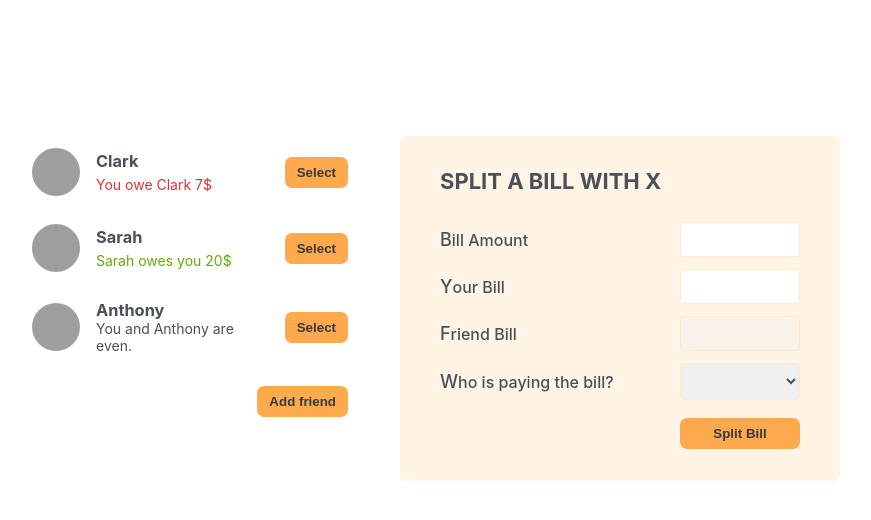
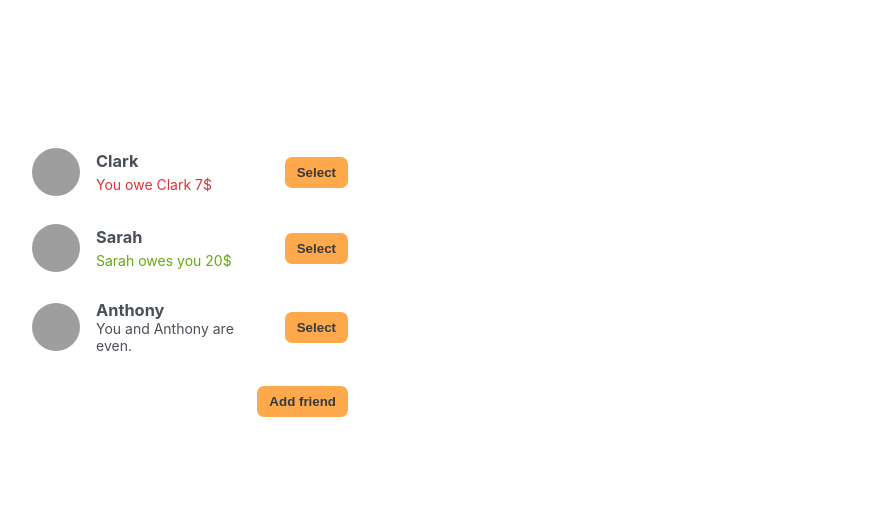
Before and after one commit to Charles-Rocke/Eat-n-Split, a React (Create React App) app: page / in a window 1280 px wide. Shown: the top 520 px of the page, without its empty margins (210-1081 px from the left). Built offline with nearby package versions, Linux system fonts and the light colour scheme; grey boxes are pictures that could not be loaded.

Commit message:
Added dynamic Split bill form rendering and conditional rendering

```diff
--- a/src/App.js
+++ b/src/App.js
@@ -38,6 +38,9 @@
   // form display state
   const [showAddFriend, setShowAddFriend] = useState(false);
 
+  // selected friend state
+  const [selectedFriend, setSelectedFriend] = useState(null);
+
   // Button onClick state
   function handleShowAddFriend() {
     setShowAddFriend((show) => !show);
@@ -50,35 +53,59 @@
     setShowAddFriend(false);
   }
 
+  // selection handle
+  function handleSelection(friend) {
+    // setSelectedFriend(friend);
+    setSelectedFriend((currentSelected) =>
+      currentSelected?.id === friend.id ? null : friend
+    );
+    // close add friend
+    setShowAddFriend(false);
+  }
+
   return (
     <div className="app">
       <div className="sidebar">
-        <FriendsList friends={friends} />
+        <FriendsList
+          friends={friends}
+          onSelection={handleSelection}
+          selectedFriend={selectedFriend}
+        />
+
         {showAddFriend && <AddFriendForm onAddFriend={handleAddFriend} />}
+
         <Button onClick={handleShowAddFriend}>
           {showAddFriend ? "Close" : "Add friend"}
         </Button>
       </div>
-      <FormSplitBill />
+      {selectedFriend && <FormSplitBill selectedFriend={selectedFriend} />}
     </div>
   );
 }
 
 // List of friends component
-function FriendsList({ friends }) {
+function FriendsList({ friends, onSelection, selectedFriend }) {
   return (
     <ul>
       {friends.map((friend) => (
-        <Friend friend={friend} key={friend.id} />
+        <Friend
+          friend={friend}
+          key={friend.id}
+          onSelection={onSelection}
+          selectedFriend={selectedFriend}
+        />
       ))}
     </ul>
   );
 }
 
 // Friend component
-function Friend({ friend }) {
+function Friend({ friend, onSelection, selectedFriend }) {
+  // compare selected friend from current
+  const isSelected = selectedFriend?.id === friend.id;
+
   return (
-    <li>
+    <li className={isSelected ? "selected" : ""}>
       <img src={friend.image} alt={friend.name} />
       <h3>{friend.name}</h3>
 
@@ -93,7 +120,9 @@
         </p>
       )}
       {friend.balance === 0 && <p>You and {friend.name} are even.</p>}
-      <Button>Select</Button>
+      <Button onClick={() => onSelection(friend)}>
+        {isSelected ? "Close" : "Select"}
+      </Button>
     </li>
   );
 }
@@ -149,10 +178,10 @@
 }
 
 // form split bill component
-function FormSplitBill() {
+function FormSplitBill({ selectedFriend }) {
   return (
     <form className="form-split-bill">
-      <h2>Split a bill with X</h2>
+      <h2>Split a bill with {selectedFriend.name}</h2>
 
       <label>Bill Amount</label>
       <input type="text"></input>
@@ -160,13 +189,13 @@
       <label>Your Bill</label>
       <input type="text"></input>
 
-      <label>Friend Bill</label>
+      <label>{selectedFriend.name}'s Bill</label>
       <input type="text" disabled></input>
 
       <label>Who is paying the bill?</label>
       <select>
         <option value="user"></option>
-        <option value="friend">X</option>
+        <option value="friend">{selectedFriend.name}</option>
       </select>
 
       <Button>Split Bill</Button>
```
